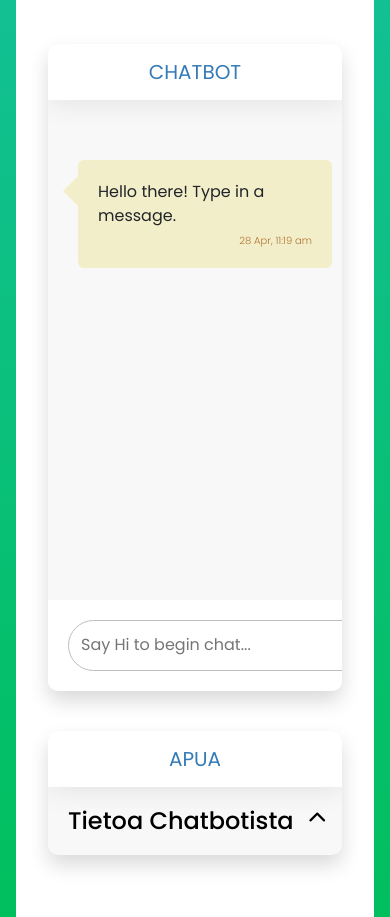
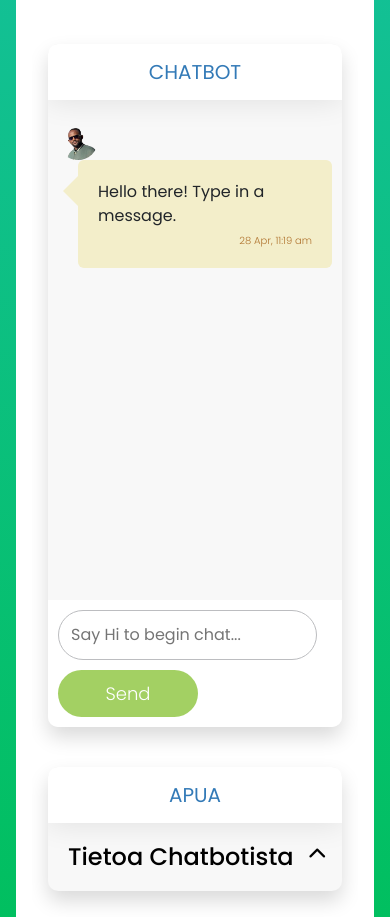
Before and after one commit to eliyasson/Jquery_project, a plain HTML site: page contact.html in a window 390 px wide. Shown: the part 820-1737 px from the top of the page. Drawn offline with nearby package versions, Linux system fonts and the light colour scheme.

Commit message:
added bot img

```diff
--- a/css/style.css
+++ b/css/style.css
@@ -811,7 +811,7 @@ li .profile_title {
 
 .messages .message.left .avatar {
 	float: left;
-	background: url('./img/bot.jpg');
+	background: url('../img/bot1.png');
 }
 
 .messages .message.left .text_wrapper {
@@ -833,7 +833,7 @@ li .profile_title {
 
 .messages .message.right .avatar {
 	float: right;
-	background: url('./img/guy.jpg');
+	background: url('../img/guy.jpg');
 }
 
 .messages .message.right .text_wrapper {
@@ -856,9 +856,10 @@ li .profile_title {
 
 .bottom_wrapper {
 	background-color: #fff;
-	padding: 20px;
+	padding: 10px;
 	bottom: 0;
 	display: flex;
+    flex-direction: row;
 }
 
 .bottom_wrapper #msg_input {
@@ -868,6 +869,25 @@ li .profile_title {
 	border: 1px solid #bcbdc0;
 	border-radius: 50px;
 	margin-right: 15px;
+}
+#msg_input {
+    flex-grow: 1; /* Allows the input field to take the remaining space */
+    padding: 5px;
+    margin-right: 10px;
+}
+#send_button {
+    padding: 10px;
+    cursor: pointer;
+}
+@media (max-width: 600px) {
+    .bottom_wrapper {
+        flex-direction: column; /* Stack the input and button vertically */
+    }
+
+    #msg_input {
+        margin-right: 0; /* Remove right margin to align vertically */
+        margin-bottom: 10px; /* Add bottom margin to separate from button */
+    }
 }
 
 .app_button_1 {
```
Also changed, not shown: blogs.html (+0 -1 lines), img/bot.jpg (added), img/bot1.png (added), img/guy.jpg (added), img/profile.jpg (deleted).
